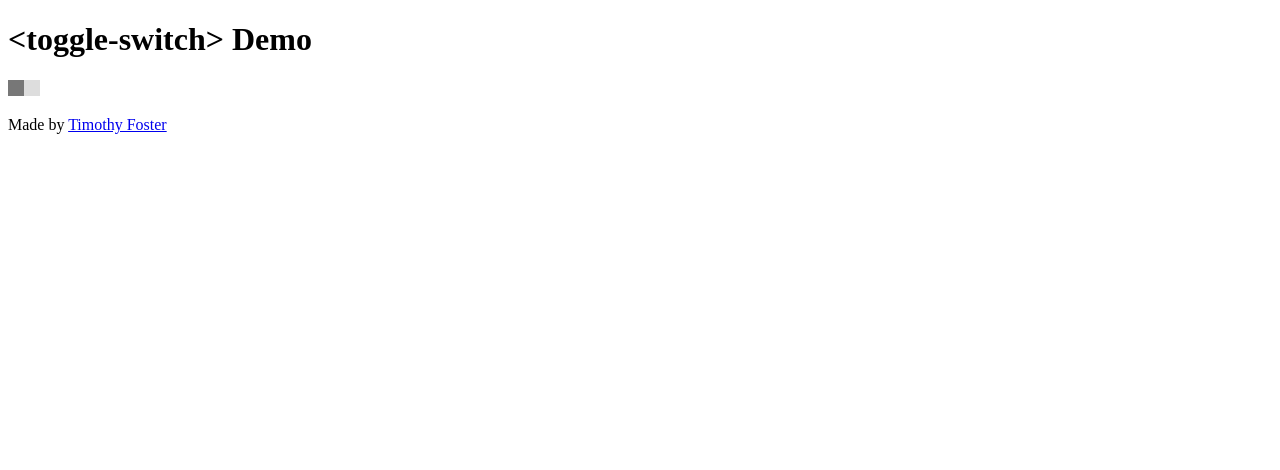
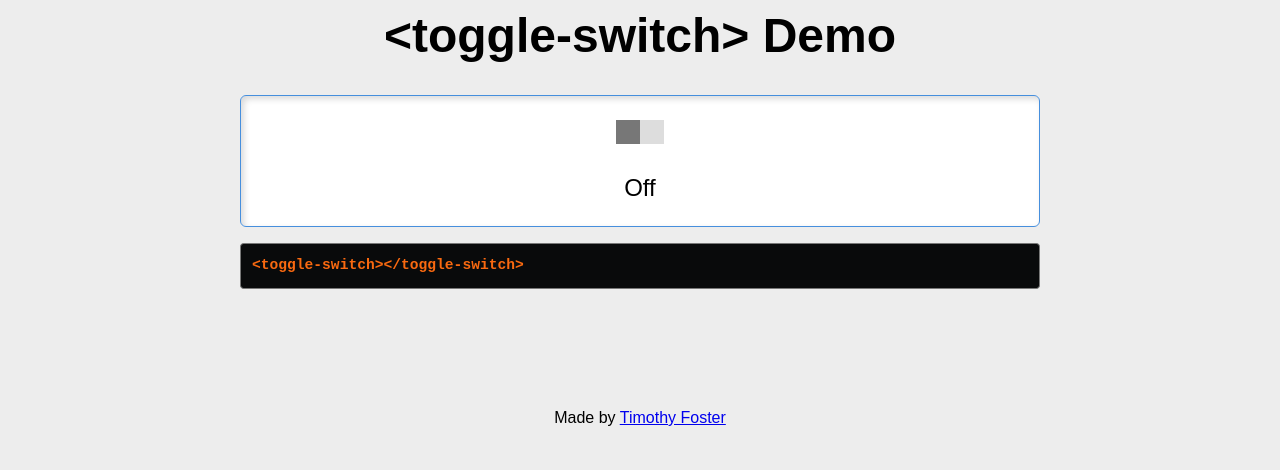
Before and after one commit to Auroratide/toggle-switch, a website with bundled scripts: page index.html in a window 1280 px wide. Built offline with nearby package versions, Linux system fonts and the light colour scheme.

Commit message:
Made demo prettier

```diff
--- /dev/null
+++ b/demo.css
@@ -0,0 +1,117 @@
+:root {
+    --font: 'Source Sans Pro', sans-serif;
+
+    --color-bg: hsl(0, 0%, 93%);
+    --color-fg: hsl(0, 0%, 100%);
+    --color-primary: 211, 69%, 57%;
+    --color-success: hsl(102, 56%, 32%);
+
+    --code-font: 'Source Code Pro', monospace;
+    --code-base: hsl(0, 0%, 0%);
+}
+
+*, *::before, *::after {
+    box-sizing: border-box;
+    margin-top: 0;
+}
+
+body {
+    font-family: var(--font);
+    padding: 0.5em;
+    background: var(--color-bg);
+}
+
+main, footer {
+    max-width: 50rem;
+    margin: auto;
+}
+
+h1 {
+    font-size: 3em;
+    font-weight: bold;
+    text-align: center;
+}
+
+footer {
+    text-align: center;
+    padding: 1.5em;
+}
+
+button, ::part(button) {
+    font-family: var(--font);
+    font-size: 0.75em;
+    border-radius: 0.25em;
+    border: none;
+    padding: 0.625em 1.125em;
+    color: var(--color-fg);
+    text-transform: uppercase;
+    letter-spacing: 0.0625em;
+    box-shadow: 0 0.25em 0.25em -0.125em rgba(0, 0, 0, 0.25);
+    cursor: pointer;
+    background: hsl(var(--color-primary));
+}
+
+button:hover, ::part(button):hover {
+    box-shadow: 0 0.25em 0.25em -0.125em rgba(0, 0, 0, 0.25), 0 0 0 3em rgba(0, 0, 0, 0.2) inset;
+}
+
+button:active, ::part(button):active, button[disabled] {
+    box-shadow: 0 0 0 3em rgba(0, 0, 0, 0.3) inset;
+}
+
+button[disabled] {
+    pointer-events: none;
+    opacity: 0.5;
+}
+
+figure {
+    font-size: 1.5em;
+    background-color: var(--color-fg);
+    padding: 1em;
+    border-radius: 0.25em;
+    border: 0.0625em solid hsla(var(--color-primary), 1);
+    box-shadow: 0.125em 0.125em 0.25em hsla(0, 0%, 0%, 0.15) inset;
+    position: relative;
+    margin: 0 0 1rem;
+}
+
+figure p {
+    text-align: center;
+}
+
+figure p:last-child {
+    margin-bottom: 0;
+}
+
+pre {
+    white-space: break-spaces;
+}
+
+pre code {
+    display: block;
+    font-size: 1.125em;
+    padding: 0.75em;
+    background-color: hsl(210, 11%, 4%);
+    border-radius: 0.25em;
+    color: hsl(60, 30%, 96%);
+    line-height: 1.5;
+    border: 0.125em solid hsl(0, 0%, 47%);
+}
+
+code mark {
+    background: none;
+    color: hsl(120, 47%, 65%);
+}
+
+code mark strong {
+    color:hsl(23, 95%, 52%);
+}
+
+.demo {
+    margin-bottom: 6rem;
+}
+
+.active {
+    color: var(--color-success);
+    font-weight: bold;
+}
--- /dev/null
+++ b/demo.js
@@ -0,0 +1,5 @@
+document.querySelector('#main-demo toggle-switch').addEventListener('toggle-switch:change', (e) => {
+    const result = document.querySelector('#main-demo .result')
+    result.classList[e.detail.checked ? 'add' : 'remove']('active')
+    result.textContent = e.detail.checked ? 'On' : 'Off'
+})
--- a/index.html
+++ b/index.html
@@ -4,12 +4,20 @@
         <meta name="viewport" content="width=device-width,initial-scale=1" />
         <title>toggle-switch Element</title>
 
+        <link rel="stylesheet" href="demo.css" />
         <script type="module" src="lib/define.js"></script>
+        <script type="module" src="demo.js"></script>
     </head>
     <body>
         <main>
             <h1>&lt;toggle-switch&gt; Demo</h1>
-            <toggle-switch></toggle-switch>
+            <section id="main-demo" class="demo">
+                <figure>
+                    <p><toggle-switch></toggle-switch></p>
+                    <p class="result">Off</p>
+                </figure>
+                <pre><code><mark><strong>&lt;toggle-switch></strong><strong>&lt;/toggle-switch></strong></mark></code></pre>
+            </section>
         </main>
         <footer>
             <p>Made by <a href="https://auroratide.com">Timothy Foster</a></p>
```
